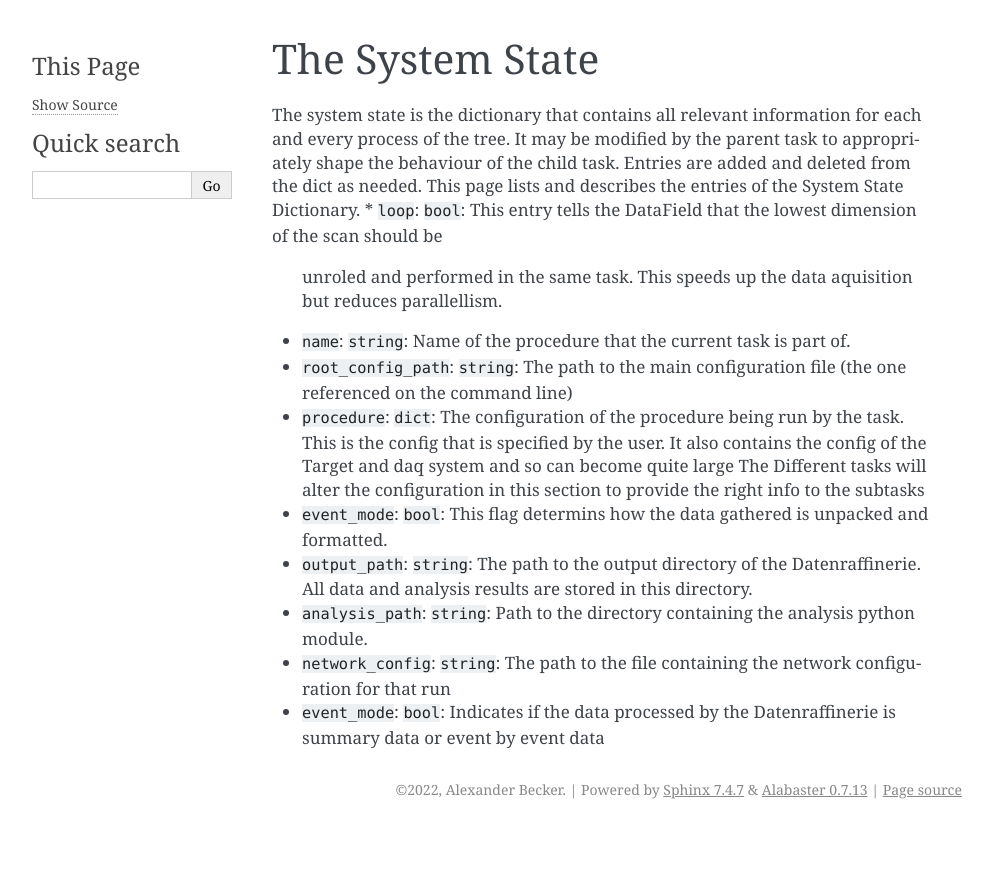
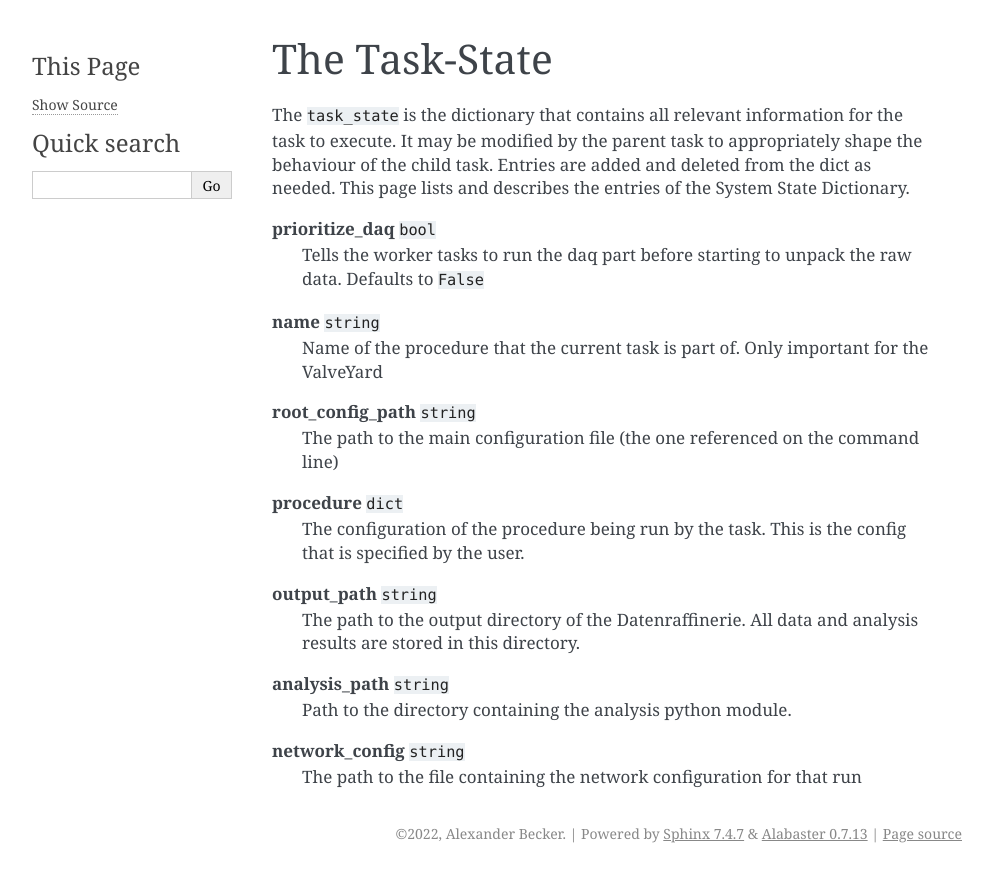
Before and after one commit to Phylex/Datenraffinerie, a Sphinx documentation site: the page built from docs/source/structs/system_state.rst, in a window 1280 px wide. Shown: the top 882 px of the page, without its empty margins (148-1141 px from the left). Built offline with Sphinx 7.4.7, drawn with Linux system fonts in a browser that asks for light colours.

Commit message:
Updated the documentation

```diff
--- a/docs/source/index.rst
+++ b/docs/source/index.rst
@@ -14,6 +14,7 @@ Welcome to Datenraffinerie's documentation!
    usage/quickstart
    usage/daq-procedure-configuration
    usage/analysis-procedure-configuration
+   usage/writing-analyses
    structs/system_state
    structs/File-list
    tasks/Calibration
--- a/docs/source/structs/system_state.rst
+++ b/docs/source/structs/system_state.rst
@@ -1,20 +1,25 @@
-The System State
-================
+==============
+The Task-State
+==============
 
-The system state is the dictionary that contains all relevant information for each and every process of the
-tree. It may be modified by the parent task to appropriately shape the behaviour of the child task. Entries
+The ``task_state`` is the dictionary that contains all relevant information for the task to execute.
+It may be modified by the parent task to appropriately shape the behaviour of the child task. Entries
 are added and deleted from the dict as needed. This page lists and describes the entries of the System State
 Dictionary.
-* ``loop``: ``bool``: This entry tells the DataField that the lowest dimension of the scan should be
-  unroled and performed in the same task. This speeds up the data aquisition but reduces parallellism.
-* ``name``: ``string``: Name of the procedure that the current task is part of.
-* ``root_config_path``: ``string``: The path to the main configuration file (the one referenced on the command line)
-* ``procedure``: ``dict``: The configuration of the procedure being run by the task. This is the config that is
-  specified by the user. It also contains the config of the Target and daq system and so can become quite large
-  The Different tasks will alter the configuration in this section to provide the right info to the subtasks
-* ``event_mode``: ``bool``: This flag determins how the data gathered is unpacked and formatted.
-* ``output_path``: ``string``: The path to the output directory of the Datenraffinerie. All data and analysis results
+
+**prioritize_daq** ``bool``
+  Tells the worker tasks to run the daq part before starting to unpack the raw data. Defaults to ``False``
+**name** ``string``
+  Name of the procedure that the current task is part of. Only important for the ValveYard
+**root_config_path** ``string``
+  The path to the main configuration file (the one referenced on the command line)
+**procedure** ``dict``
+  The configuration of the procedure being run by the task. This is the config that is
+  specified by the user.
+**output_path** ``string``
+  The path to the output directory of the Datenraffinerie. All data and analysis results
   are stored in this directory.
-* ``analysis_path``: ``string``: Path to the directory containing the analysis python module.
-* ``network_config``: ``string``: The path to the file containing the network configuration for that run
-* ``event_mode``: ``bool``: Indicates if the data processed by the Datenraffinerie is summary data or event by event data
+**analysis_path** ``string``
+  Path to the directory containing the analysis python module.
+**network_config** ``string``
+  The path to the file containing the network configuration for that run
```
Also changed, not shown: docs/source/usage/analysis-procedure-configuration.rst (+14 -6 lines), docs/source/usage/daq-procedure-configuration.rst (+23 -15 lines), docs/source/usage/writing-analyses.rst (added, +18 -0 lines).
